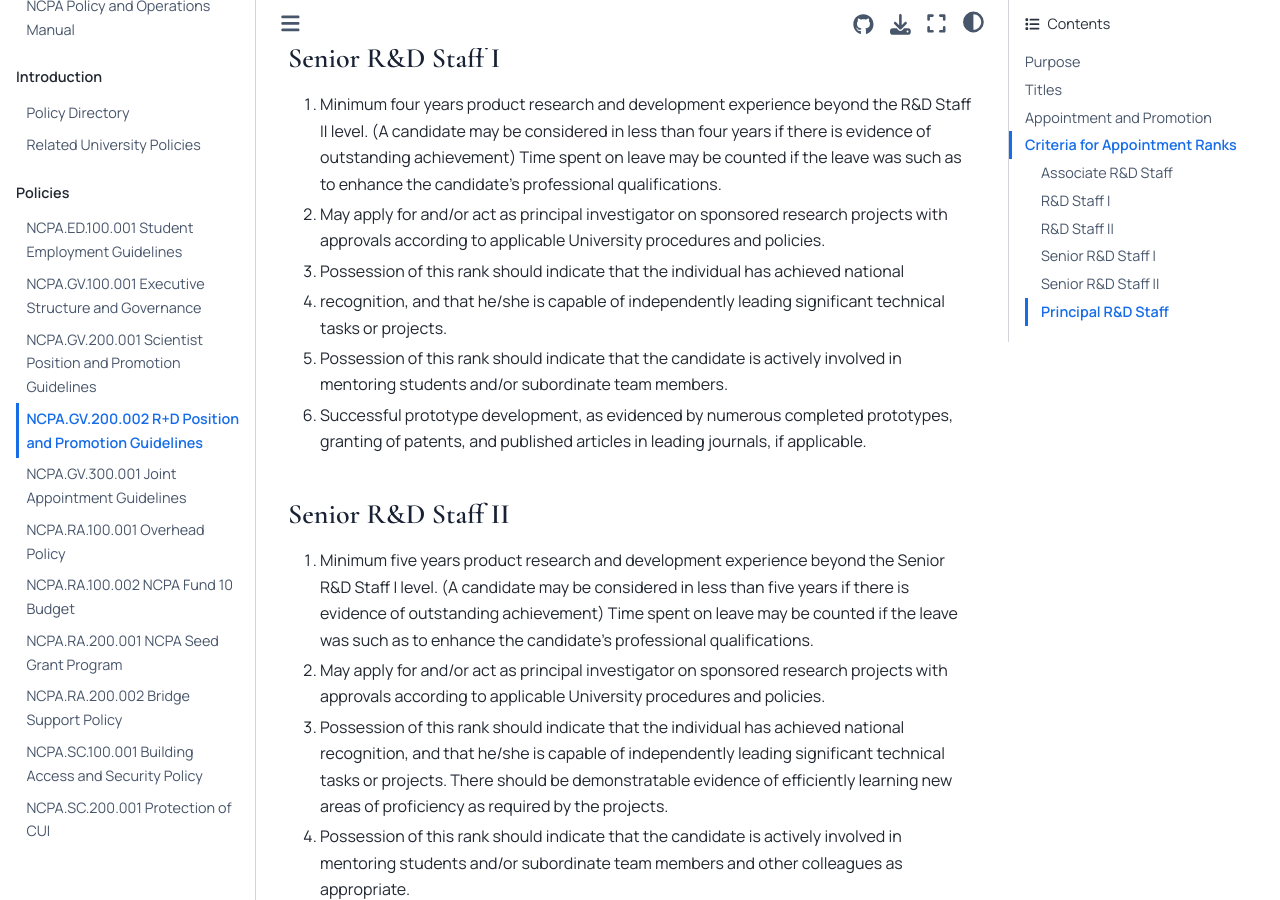
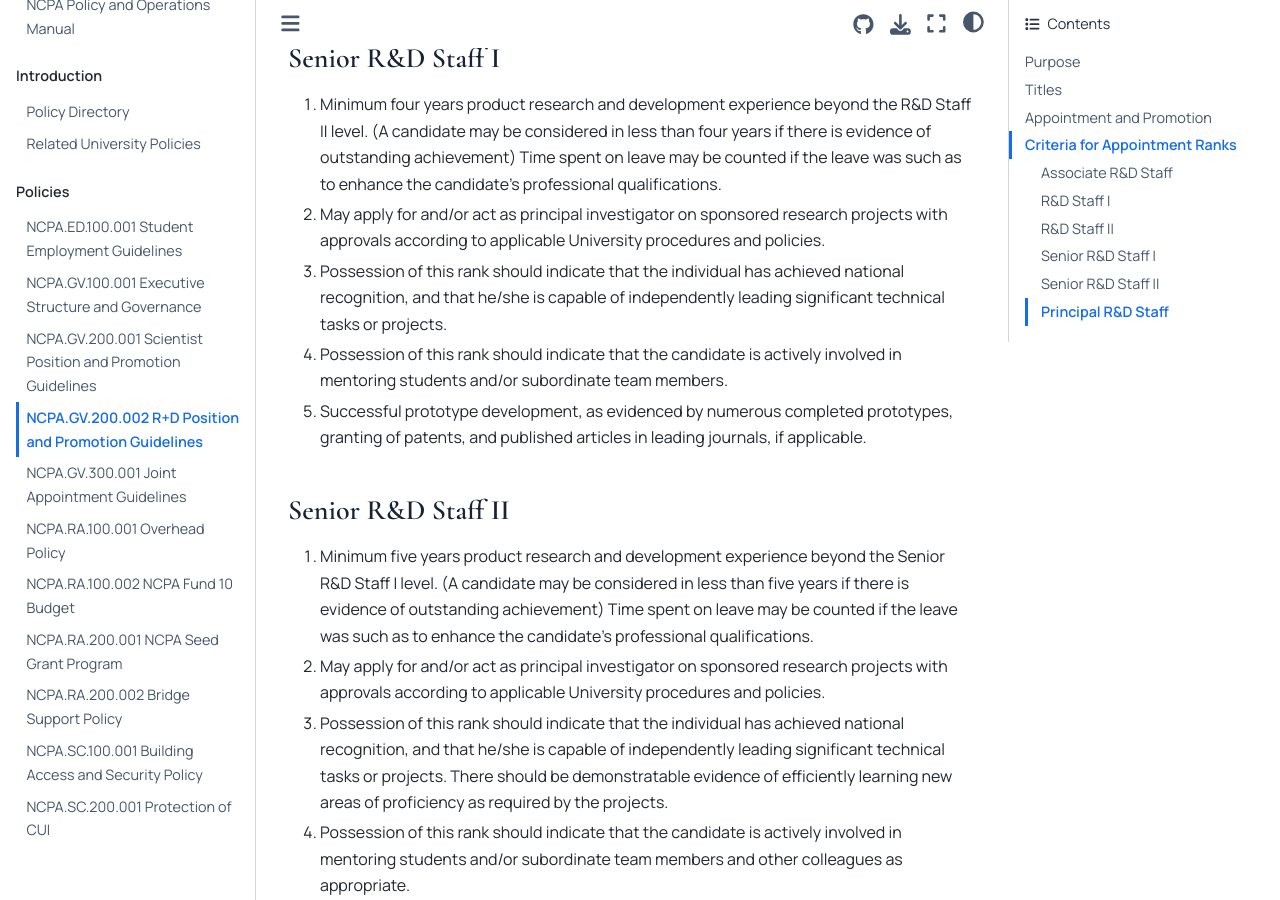
Before and after one commit to docNathanM/ncpa-policies, a Jupyter Book: the page built from book/policyfiles/NCPA.GV.200.002_active_2024-07-25_RandDstaffPositionAndPromotionGuidelines.md, in a window 1280 px wide and 900 px high, scrolled down 2450 px. Built offline with Jupyter Book 1.0.4 settings and Sphinx 7.4.7 and the Sphinx Book theme 1.1.4, drawn with Linux system fonts in a browser that asks for light colours; part of the change alters nothing that is shown.

```diff
--- a/book/policyfiles/NCPA.GV.200.002_active_2024-07-25_RandDstaffPositionAndPromotionGuidelines.md
+++ b/book/policyfiles/NCPA.GV.200.002_active_2024-07-25_RandDstaffPositionAndPromotionGuidelines.md
@@ -57,10 +57,9 @@ The criteria to be considered in the evaluation for appointment and promotion fo
 
 1. Minimum four years product research and development experience beyond the R&D Staff II level. (A candidate may be considered in less than four years if there is evidence of outstanding achievement) Time spent on leave may be counted if the leave was such as to enhance the candidate's professional qualifications.
 2. May apply for and/or act as principal investigator on sponsored research projects with approvals according to applicable University procedures and policies.
-3. Possession of this rank should indicate that the individual has achieved national
-4. recognition, and that he/she is capable of independently leading significant technical tasks or projects.
-5. Possession of this rank should indicate that the candidate is actively involved in mentoring students and/or subordinate team members.
-6. Successful prototype development, as evidenced by numerous completed prototypes, granting of patents, and published articles in leading journals, if applicable.
+3. Possession of this rank should indicate that the individual has achieved national recognition, and that he/she is capable of independently leading significant technical tasks or projects.
+4. Possession of this rank should indicate that the candidate is actively involved in mentoring students and/or subordinate team members.
+5. Successful prototype development, as evidenced by numerous completed prototypes, granting of patents, and published articles in leading journals, if applicable.
 
 ### Senior R\&D Staff II
 
```
